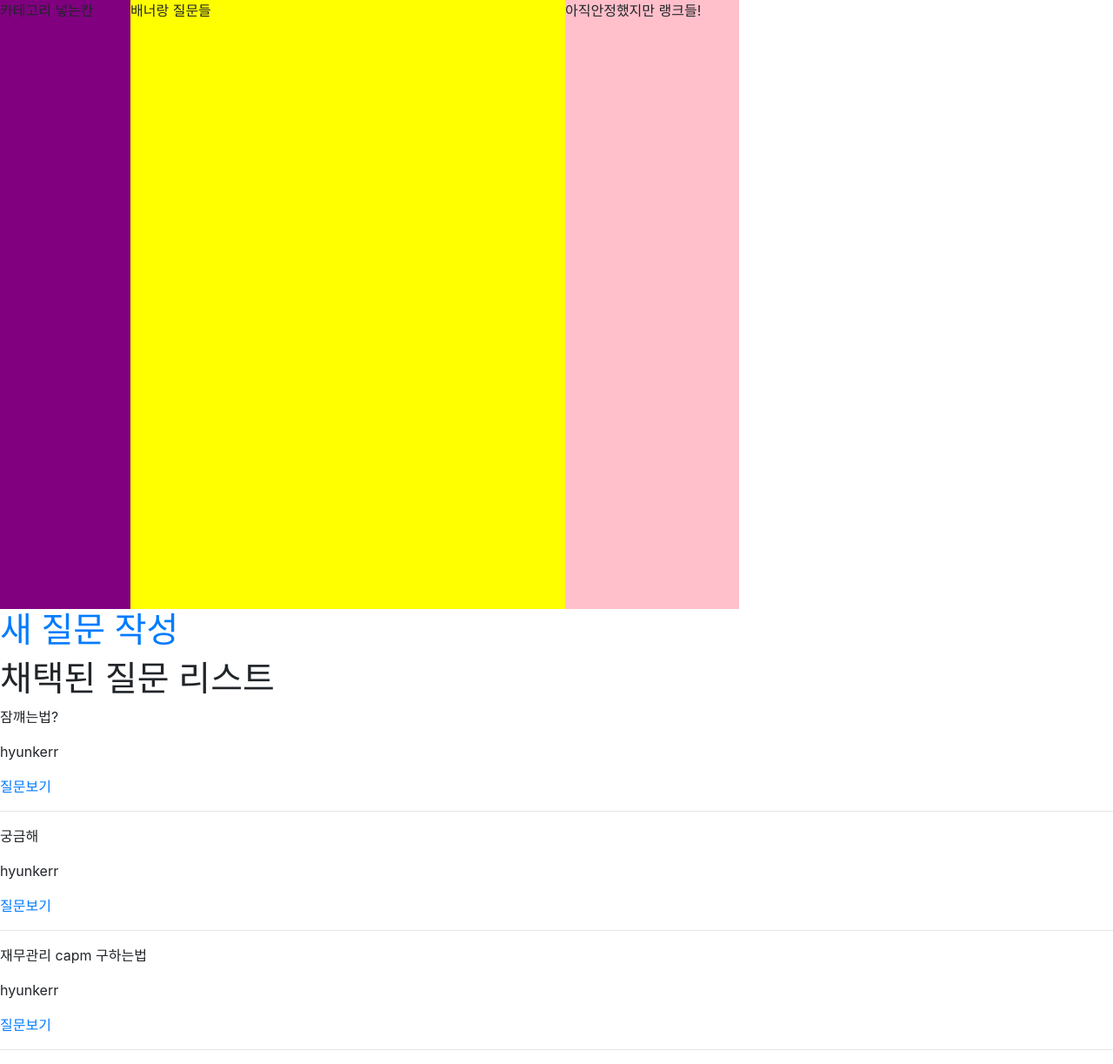
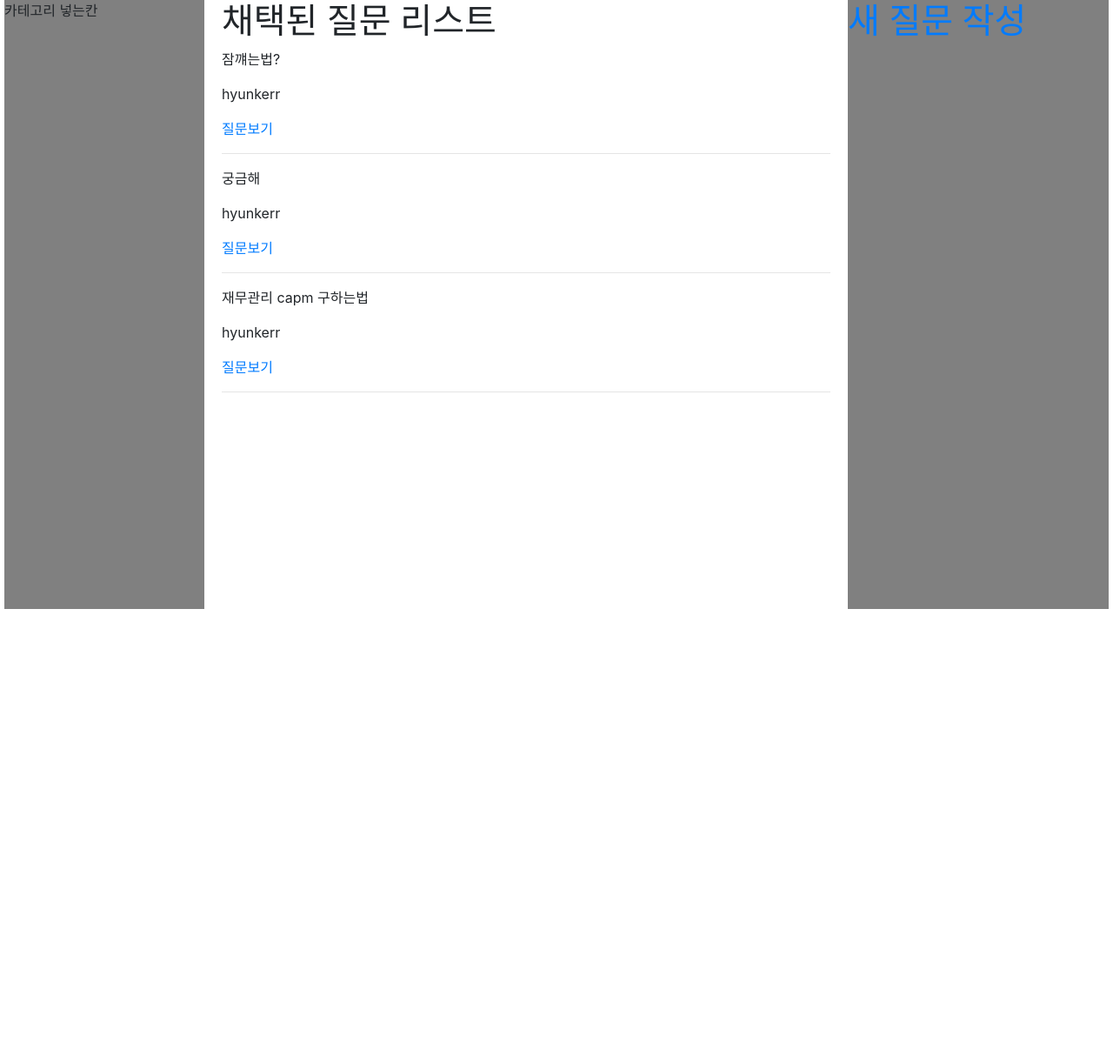
Before and after one commit to qrating/qrating, a Django app: page / in a window 1280 px wide. Shown: the part 56-1279 px from the top of the page at 87% size. After the commit the page ends 756 px from the top, so only its background shows below. Run offline with Django 3.2, Linux system fonts and the light colour scheme; data comes from the database, SQL or seed files in the repository; both versions use the stored data as it was after the commit; some libraries are stand-ins or nearby versions.

Commit message:
home_section3

```diff
--- a/blog/static/blog/css/style.css
+++ b/blog/static/blog/css/style.css
@@ -8,23 +8,25 @@ button.navbar-toggler:focus{
 
 .total{
     display: flex;
-    margin-left: auto;
-    margin-right: auto;
+    justify-content: center;
 }
 
 .left{
-    background-color : purple;
-    width : 150px;
+    background-color : gray;
+    width : 230px;
     height : 700px;
+    margin-right: 20px;
+
 }
 .right{
-    background-color : pink;
-    width : 200px;
+    background-color : gray;
+    width : 300px;
     height : 700px;
+
 }
 .middle{
-    background-color : yellow;
+    background-color : white;
     height : 700px;
-    width : 500px;
-
+    width : 700px;
+    margin-right: 20px;
 }
--- a/blog/templates/home.html
+++ b/blog/templates/home.html
@@ -3,19 +3,9 @@
 {% block content %}
 <div class="total">
     <div class="left">카테고리 넣는칸</div>
-    <div class="middle">배너랑 질문들</div>
-    <div class="right">아직안정했지만 랭크들!</div>
-</div>
-<div class="">
-    <h1>
-        <a href="{% url 'create_question' %}">새 질문 작성</a>
-    </h1>
-</div>
-
-
-<div>
-    <h1>채택된 질문 리스트</h1>
-    {% for question in questions %}
+    <div class="middle">
+        <h1>채택된 질문 리스트</h1>
+        {% for question in questions %}
         <div>
             <p> {{ question.title }} </p>
             <p> {{ question.author }} </p>
@@ -23,7 +13,16 @@
             <a href="{% url 'detail_question' question.pk %}">질문보기</a>
             <hr>
         </div>
-    {% endfor %}
+        {% endfor %}
+    </div>
+    <div class="right">
+        <h1>
+            <a href="{% url 'create_question' %}">새 질문 작성</a>
+        </h1>
+    </div>
 </div>
 
+
+
+
 {% endblock %}
```
Also changed, not shown: db.sqlite3.
